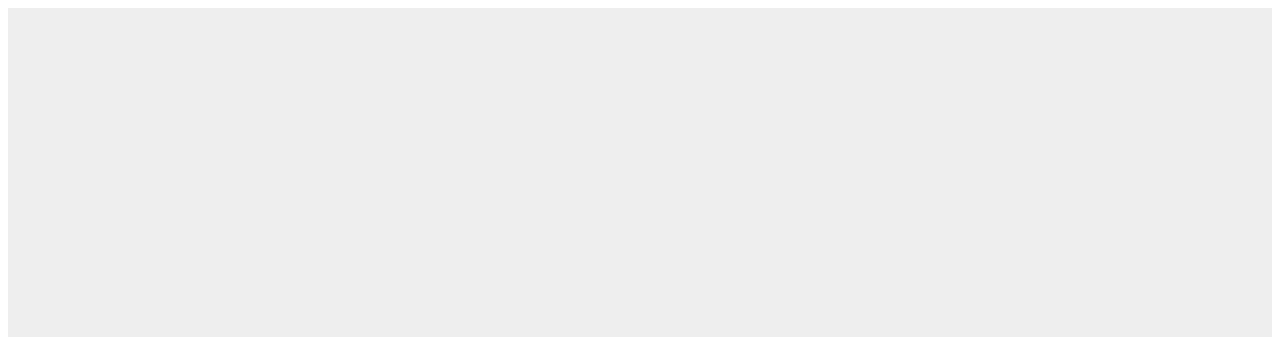
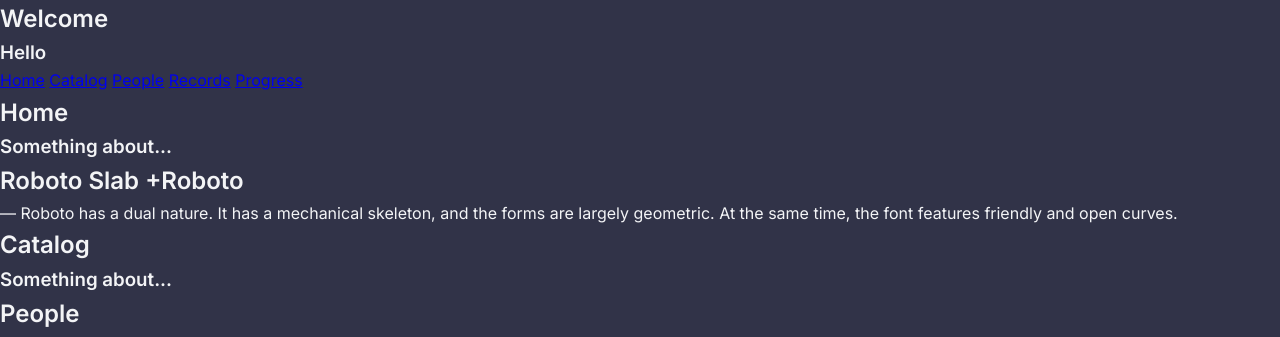
Before and after one commit to twilight-milk/iab, a plain HTML site: page index.html in a window 1280 px wide. Shown: the top 337 px of the page. Drawn offline with nearby package versions, Linux system fonts and the light colour scheme.

Commit message:
Update styles.css

```diff
--- a/styles.css
+++ b/styles.css
@@ -1,172 +1,38 @@
-body {
-    font-family: "Inter", sans-serif;
+@import 'https://fonts.googleapis.com/css2?family=Inter:wght@300;400;500;600&display=swap" rel="stylesheet';
+
+:root {
+	--dk-gray-100: #F3F4F6;
+	--dk-gray-200: #E5E7EB;
+	--dk-gray-300: #D1D5DB;
+	--dk-gray-400: #9CA3AF;
+	--dk-gray-500: #6B7280;
+	--dk-gray-600: #4B5563;
+	--dk-gray-700: #374151;
+	--dk-gray-800: #1F2937;
+	--dk-gray-900: #111827;
+	--dk-dark-bg: #313348;
+	--dk-darker-bg: #2a2b3d;
+	--navbar-bg-color: #6f6486;
+	--sidebar-bg-color: #252636;
+	--sidebar-width: 250px;
 }
 
-a {
-    text-decoration: none;
+* {
+    margin: 0;
+    padding: 0;
+    box-sizing: border-box;
 }
-
-.et-hero-tabs,
-.et-slide {
+body {
+    font-family: 'Inter', sans-serif;
+    background-color: var(--dk-dark-bg);
+    color: var(--dk-gray-100);
+    font-size: 1rem;
+    line-height: 1.6;
+    overflow-x: hidden;
+}
+#wrapper {
     display: flex;
+}
+#wrapper.fullwidth {
     flex-direction: column;
-    justify-content: center;
-    align-items: center;
-    height: 100vh;
-    position: relative;
-    background: #eee;
-    text-align: center;
-    padding: 0 2em;
 }
-
-
-
-.et-hero-tabs h1,
-.et-slide h1 {
-    font-size: 2rem;
-    margin: 0;
-    letter-spacing: 1rem;
-    margin-bottom: 20px;
-}
-
-.et-hero-tabs h3,
-.et-slide h3 {
-    font-size: 1rem;
-    letter-spacing: 0.3rem;
-    opacity: 0.6;
-}
-
-.et-hero-tabs-container {
-    display: flex;
-    flex-direction: row;
-    position: absolute;
-    bottom: 0;
-    width: 100%;
-    height: 70px;
-    box-shadow: 0 0 20px rgba(0, 0, 0, 0.1);
-    background: #f8f2f0;
-    z-index: 10;
-    position: fixed;
-}
-.et-hero-tabs-container--top {
-    position: relative;
-    top: 0;
-}
-
-.et-hero-tab {
-    display: flex;
-    justify-content: center;
-    align-items: center;
-    flex: 1;
-    color: #000;
-    letter-spacing: 0.1rem;
-    transition: all 0.5s ease;
-    font-size: 0.8rem;
-}
-
-.et-hero-tab:hover {
-    color: #f8f2f0;
-    background: #c1272d;
-    transition: all 0.5s ease;
-}
-
-.et-hero-tab-slider {
-    position: absolute;
-    bottom: 0;
-    width: 0;
-    height: 6px;
-    background: #c1272d;
-    transition: left 0.3s ease;
-}
-
-.et-hero-tab.active {
-    color: #f8f2f0;
-    background: #c1272d;
-    transition: all 0.5s ease; /* Ensure smooth transition for active state */
-}
-
-@media (min-width: 800px) {
-    .et-hero-tabs h1,
-    .et-slide h1 {
-        font-size: 3rem;
-    }
-
-    .et-hero-tabs h3,
-    .et-slide h3 {
-        font-size: 1rem;
-    }
-
-    .et-hero-tab {
-        font-size: 1rem;
-    }
-}
-
-
-
-/* Full container for centering outside */
-.slider-wrapper {
-    display: flex;
-    flex-direction: column;
-    align-items: center;
-    justify-content: center;
-    height: 480px;
-    position: relative;
-}
-
-/* White card-like container inside*/
-.slider-card {
-    width: 300%;
-    max-width: 900px;
-    height: 480px;
-    background: #fff;
-    border-radius: 70px;
-    box-shadow: 0 10px 20px rgba(0, 0, 0, 0.15);
-    display: flex;
-    align-items: flex-end; /* Align text at the bottom */
-    justify-content: center;
-    padding: 100px;
-    text-align: center;
-    position: relative;
-}
-
-/* Text styling */
-.slider-content {
-    max-width: 80%;
-}
-
-h2 {
-    font-size: 22px;
-    font-weight: bold;
-    color: #333;
-}
-
-.highlight {
-    color: #aaa;
-    font-weight: bold;
-}
-
-p {
-    font-size: 16px;
-    color: #666;
-}
-
-/* Dots pagination */
-.slider-pagination {
-    display: flex;
-    justify-content: center;
-    margin-top: 20px;
-}
-
-.dot {
-    width: 10px;
-    height: 10px;
-    margin: 0 5px;
-    background: #aaa;
-    border-radius: 50%;
-    cursor: pointer;
-    transition: background 0.3s;
-}
-
-.dot.active {
-    background: #333;
-}
```
